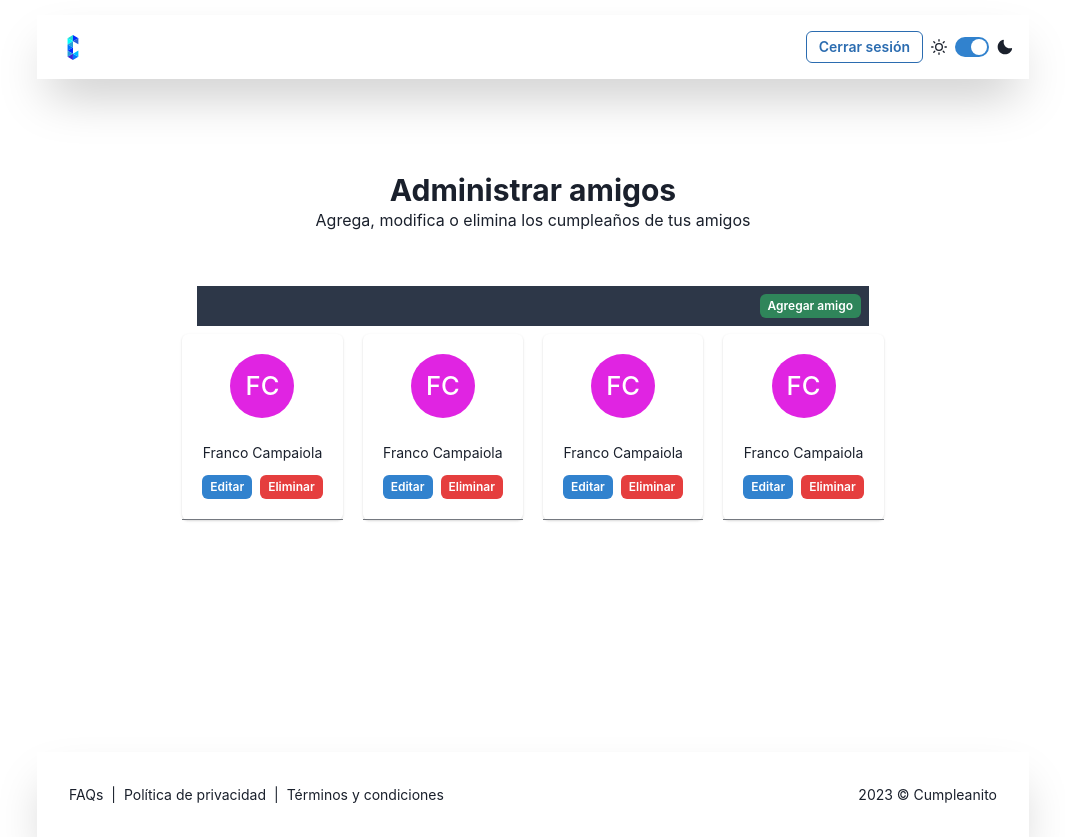
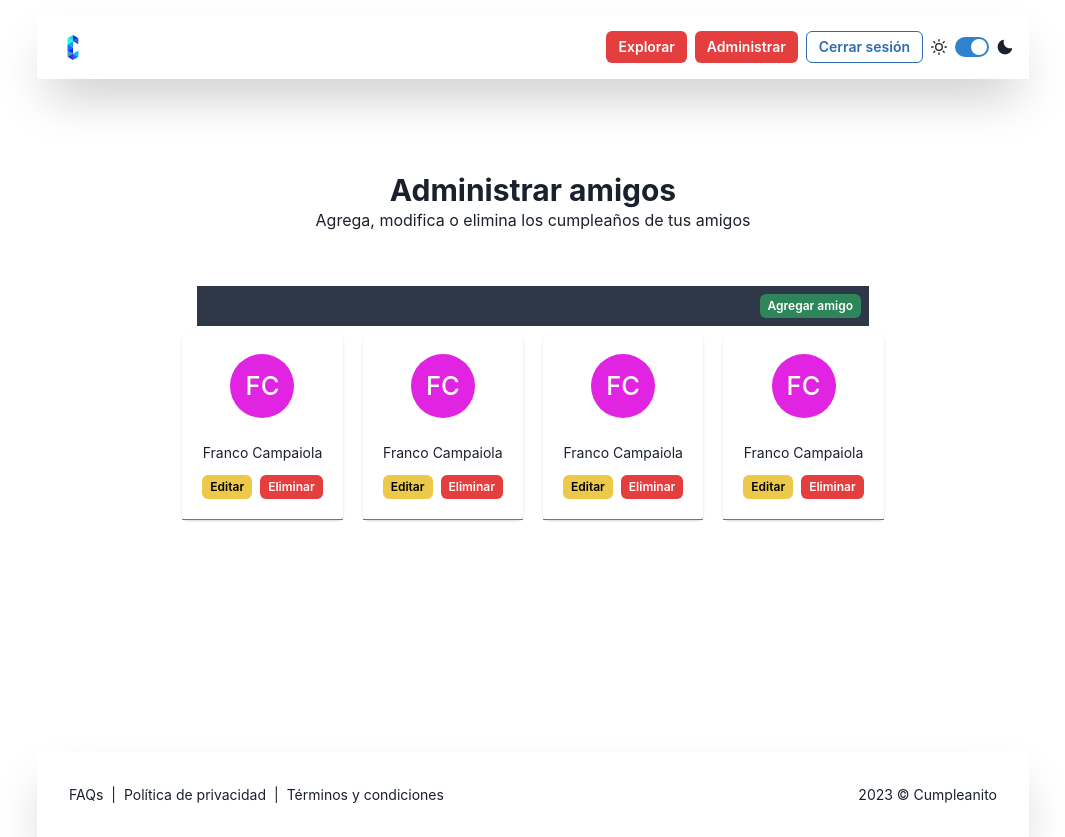
Before and after one commit to francocampaiola/cumpleanito, a Next.js app: page /manage in a window 1280 px wide. Shown: the whole page, without its empty margins (107-1172 px from the left). Built offline with nearby package versions, Linux system fonts and the light colour scheme.

Commit message:
fix styles in FriendCard and Navbar components

```diff
--- a/components/UI/Navbar/Navbar.tsx
+++ b/components/UI/Navbar/Navbar.tsx
@@ -29,6 +29,12 @@ export const Navbar: FC<Props> = ({ textButton, variantButton, linkButton, displ
                     </Link>
                 </Box>
                 <HStack>
+                    <Link href={'/explore'}>
+                        <Button colorScheme={'red'} size={'sm'}>Explorar</Button>
+                    </Link>
+                    <Link href={'/manage'}>
+                        <Button colorScheme={'red'} size={'sm'}>Administrar</Button>
+                    </Link>
                     <Link href={linkButton}>
                         <Button display={displayButton} variant={variantButton} colorScheme={'blue'} size={'sm'}>{textButton}</Button>
                     </Link>
--- a/components/friend/FriendCard/FriendCard.tsx
+++ b/components/friend/FriendCard/FriendCard.tsx
@@ -12,7 +12,7 @@ export const FriendCard = () => {
                         <Text fontSize={'sm'}>Franco Campaiola</Text>
                     </Center>
                     <HStack>
-                        <Button colorScheme={'blue'} size={'xs'}>Editar</Button>
+                        <Button colorScheme={'yellow'} size={'xs'}>Editar</Button>
                         <Button colorScheme={'red'} size={'xs'}>Eliminar</Button>
                     </HStack>
                 </Stack>
```
